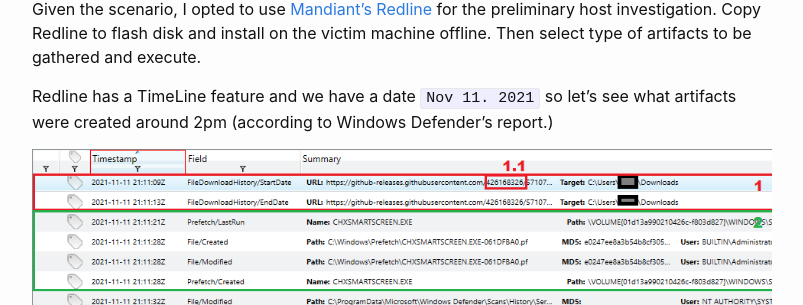
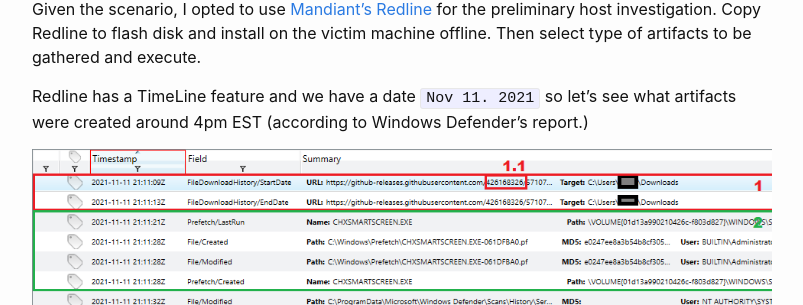
Before and after one commit to glitchnsec/glitchnsec.github.io, a Jekyll site: the page built from _posts/2022-02-13-distributing-netsupport-manager-remote-access-tool-via-hijacked-github-repository-wiki.md, in a window 1280 px wide and 900 px high, scrolled down 5359 px. Shown: the part 174-479 px from the top of the window, without its empty margins (238-1041 px from the left). Built offline with Jekyll 4.4.1, drawn with Linux system fonts in a browser that asks for light colours.

Commit message:
update investigation time

```diff
--- a/_posts/2022-02-13-distributing-netsupport-manager-remote-access-tool-via-hijacked-github-repository-wiki.md
+++ b/_posts/2022-02-13-distributing-netsupport-manager-remote-access-tool-via-hijacked-github-repository-wiki.md
@@ -94,7 +94,7 @@ The device is a 250 GB SSD and 8 GB RAM. Whilst I had the storage to image the R
 
 Given the scenario, I opted to use [Mandiant's Redline](https://www.fireeye.com/services/freeware/redline.html) for the preliminary host investigation. Copy Redline to flash disk and install on the victim machine offline. Then select type of artifacts to be gathered and execute.
 
-Redline has a TimeLine feature and we have a date `Nov 11. 2021` so let's see what artifacts were created around 2pm (according to Windows Defender's report.)
+Redline has a TimeLine feature and we have a date `Nov 11. 2021` so let's see what artifacts were created around 4pm EST (according to Windows Defender's report.)
 
 ![redline timeline 1](/assets/images/redline_p1.png)
 
```
